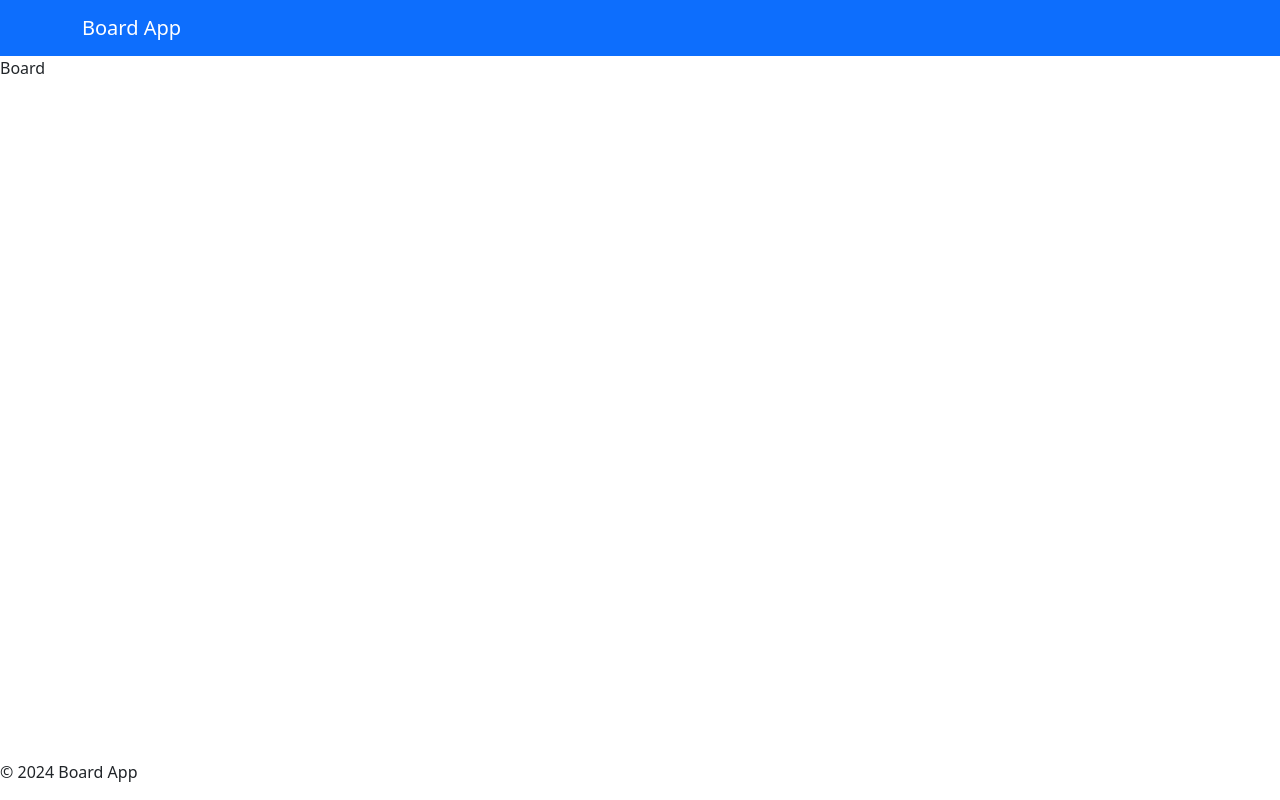
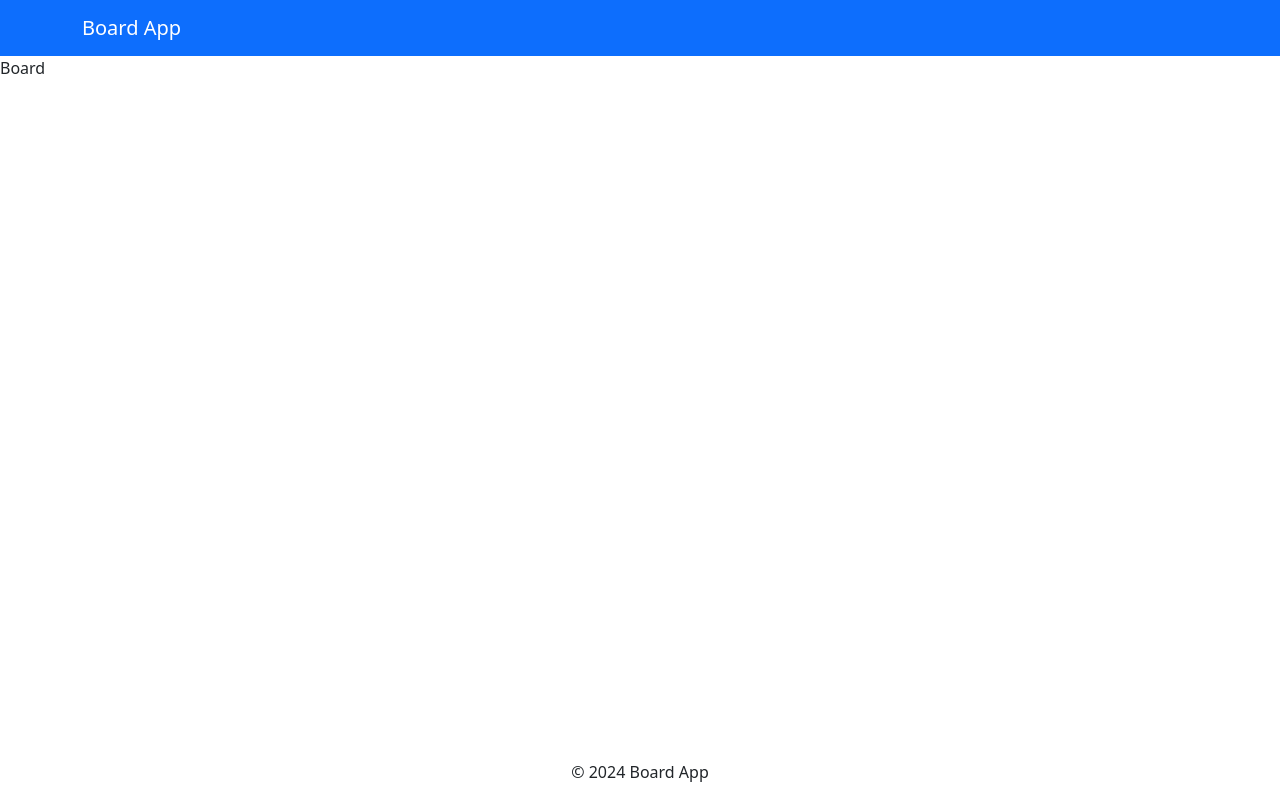
Before and after one commit to michal-1994/board-app, a React (Vite) app: page / in a window 1280 px wide. Built offline with nearby package versions, Linux system fonts and the light colour scheme; the HTML template or start-up script is replaced by a standard one.

Commit message:
center footer text

```diff
--- a/src/components/FooterComponent.tsx
+++ b/src/components/FooterComponent.tsx
@@ -1,6 +1,6 @@
 const FooterComponent = () => {
     return (
-        <footer className="mt-auto">
+        <footer className="mt-auto text-center">
             <p>&copy; {new Date().getFullYear()} Board App</p>
         </footer>
     );
```
